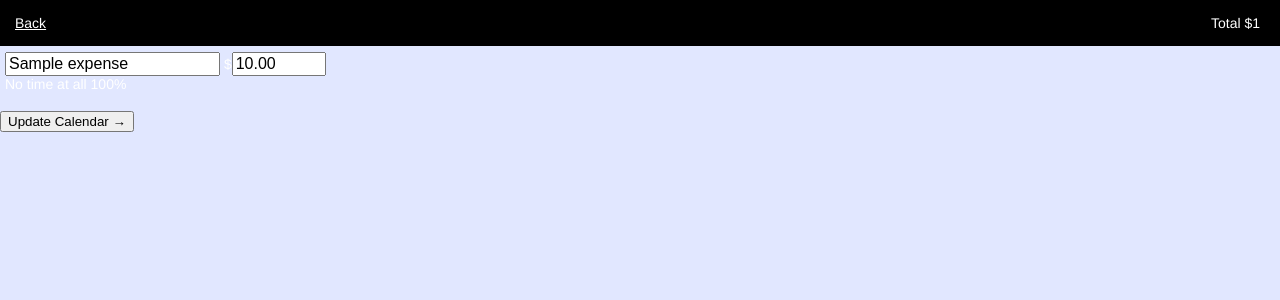
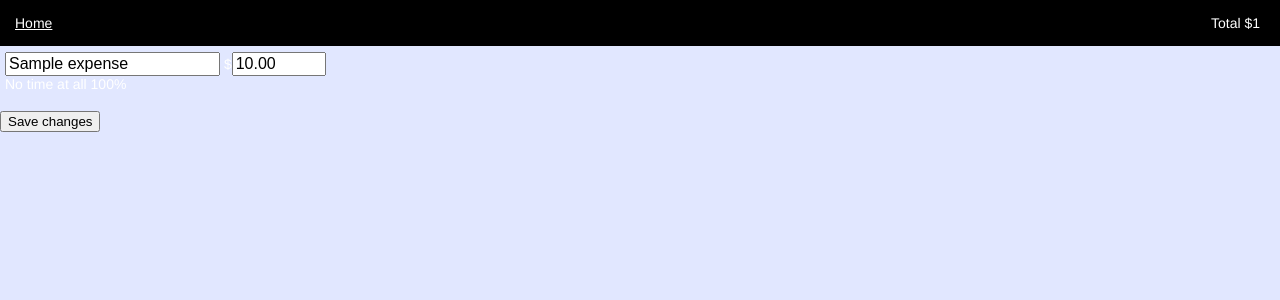
Before and after one commit to eloyz/budget, a Django app: template apps/time_spent/templates/mobile/expenses.html in a window 1280 px wide. Shown: the top 300 px of the page. Run offline with Django 3.2, Linux system fonts and the light colour scheme; tables that the repository leaves empty hold one stand-in row (values such as "Sample post"); the template is opened without the code that fills it: values that come from a table or form of the project are taken from there, most other values are stand-ins (such as "Sample title", 1, 10 or a date in 2020); parts of the project's set-up code (start-up, migrations or seed data) failed here and were passed over.

Commit message:
Changed some "back" link buttons to "home" link buttons.

```diff
--- a/apps/time_spent/templates/mobile/expenses.html
+++ b/apps/time_spent/templates/mobile/expenses.html
@@ -17,7 +17,7 @@
 
 <div class="awesome-bar">
     <div class="month-nav">
-        <div class="back-link"><a href="{% url homepage %}">Back</a></div>
+        <div class="back-link"><a href="{% url homepage %}">Home</a></div>
         <div class="expense">Total ${{ total_expense|floatformat:"0"|intcomma }}</div>
     </div>
 </div>
@@ -58,7 +58,7 @@
         </div>
         {% endfor %}
 
-        <p><input type="submit" value="Update Calendar &rarr;"></p>
+        <p><input type="submit" value="Save changes"></p>
     </form>
 </div>
 
--- a/apps/time_spent/templates/mobile/income.html
+++ b/apps/time_spent/templates/mobile/income.html
@@ -13,7 +13,7 @@
 
 <div class="awesome-bar">
     <div class="month-nav">
-        <div class="back-link"><a href="{% url homepage %}">Back</a></div>
+        <div class="back-link"><a href="{% url homepage %}">Home</a></div>
     </div>
 </div>
 
--- a/apps/time_spent/templates/mobile/net-income.html
+++ b/apps/time_spent/templates/mobile/net-income.html
@@ -13,7 +13,7 @@
 
 <div class="awesome-bar">
     <div class="month-nav">
-        <div class="back-link"><a href="{% url homepage %}">Back</a></div>
+        <div class="back-link"><a href="{% url homepage %}">Home</a></div>
         <div class="expense">{{ net_income.percent|floatformat:"0" }}% Winning</div>
     </div>
 </div>
```
